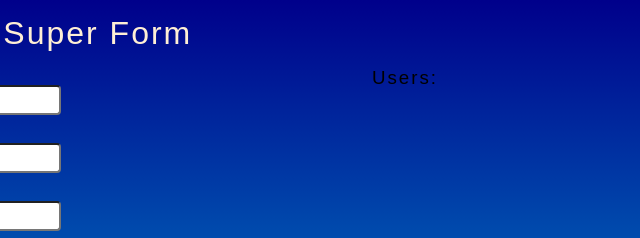
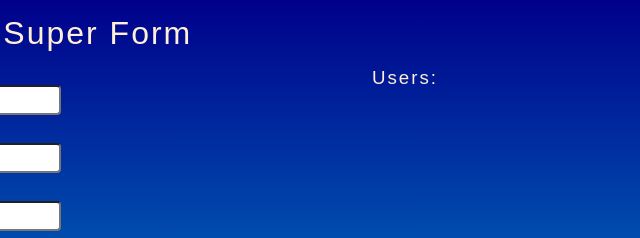
Before and after one commit to GlebUrv/GlebUrv.github.io, a website: page index.html in a window 1280 px wide. Shown: the top 238 px of the page, 599-1239 px from the left. Drawn offline with Linux system fonts and the light colour scheme; a web font is replaced by a local one.

Commit message:
Add files via upload

```diff
--- a/css/index.css
+++ b/css/index.css
@@ -27,7 +27,8 @@
 
 h1,
 label,
-.btn {
+.btn,
+h3 {
     color: papayawhip;
 }
 
```
